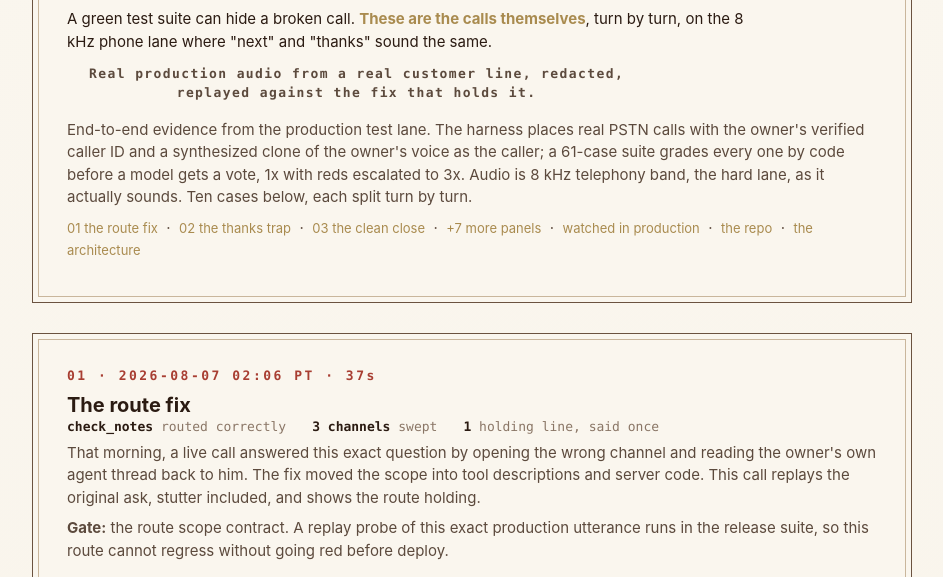
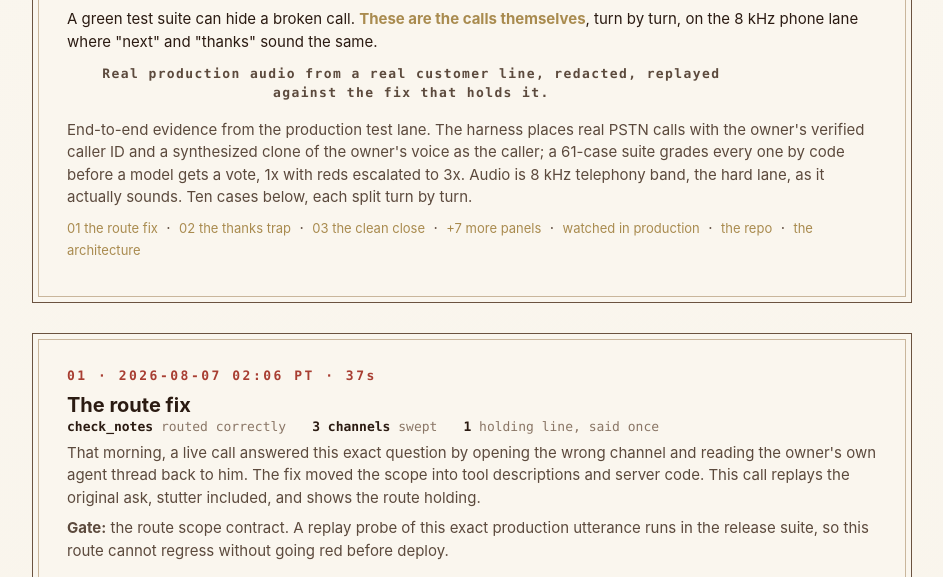
Before and after one commit to jameswniu/realtime-voice-agent-turn-taking-stack, a plain HTML site: page docs/receipts.html in a window 1280 px wide. Shown: the part 143-720 px from the top of the page, without its empty margins (168-1111 px from the left). Drawn offline with Linux system fonts and the light colour scheme.

Commit message:
Widen the lede measure on both docs pages so it reads in two lines, not three

```diff
--- a/docs/receipts.html
+++ b/docs/receipts.html
@@ -21,9 +21,9 @@
   .kick{font-family:ui-monospace,SFMono-Regular,Menlo,monospace; color:var(--goldk);
         font-weight:700; letter-spacing:2.5px; font-size:13px; margin-bottom:10px}
   .sub{color:var(--body); font-size:15px; margin-top:8px; line-height:1.5}
-  .lede{color:var(--ink); font-size:15px; line-height:1.55; margin:10px 0 4px; max-width:74ch}
+  .lede{color:var(--ink); font-size:15px; line-height:1.55; margin:10px 0 4px; max-width:88ch}
   .lede b{color:var(--goldk)}
-  p.who{color:var(--body); font-size:13px; line-height:1.5; margin:0 0 10px; max-width:74ch}
+  p.who{color:var(--body); font-size:13px; line-height:1.5; margin:0 0 10px; max-width:88ch}
   .top a{color:var(--goldk); font-size:13px; text-decoration:none}
   .top a:hover{color:var(--rust)}
   .rule{height:1.4px; background:linear-gradient(90deg,transparent,var(--trim),transparent);
```
Also changed, not shown: docs/architecture.html (+2 -2 lines).
